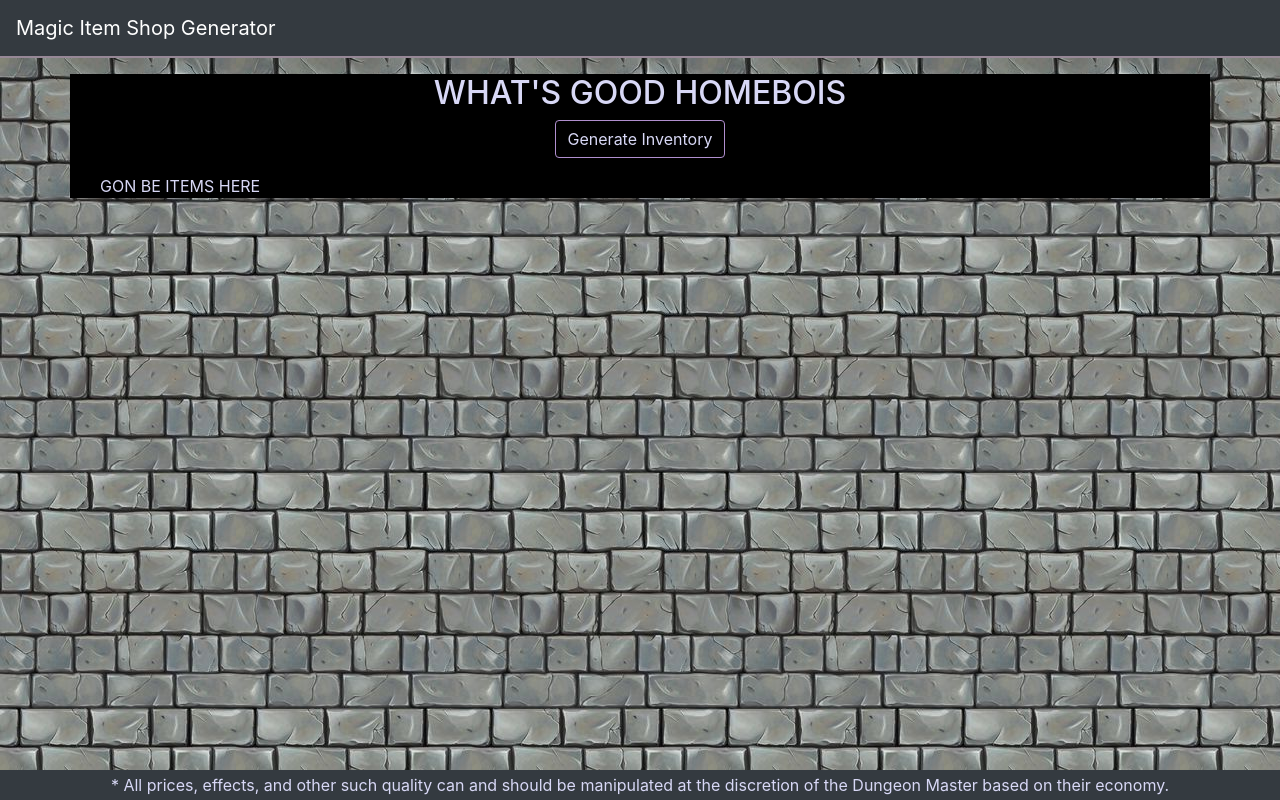
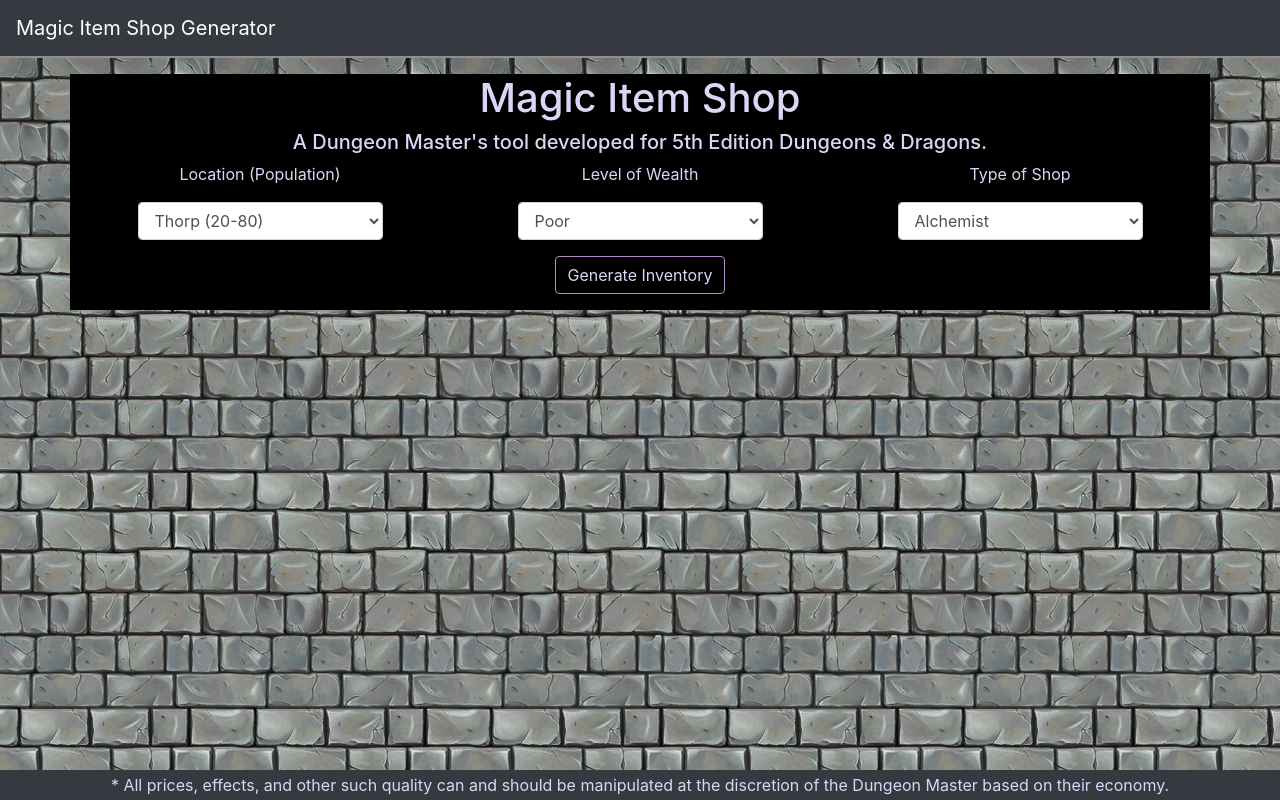
Before and after one commit to dylanawhite92/Vorpal, a website: page public/index.html in a window 1280 px wide. Drawn offline with nearby package versions, Linux system fonts and the light colour scheme.

Commit message:
added dropdown selectors for customization

```diff
--- a/public/css/style.css
+++ b/public/css/style.css
@@ -30,6 +30,10 @@
     position: absolute;
     bottom: 0;
     width: 100%;
-    height: 30px;
     line-height: 30px;
 }
+
+select {
+    width: 70%!important;
+    margin: auto;
+}
--- a/public/index.html
+++ b/public/index.html
@@ -19,15 +19,56 @@
     </nav>
 
     <div class="container mt-3">
-        <div clas="row">
-            <div class="col-md">
-                <div class="text-center" id="">
-                    <h2>WHAT'S GOOD HOMEBOIS</h2>
-                    <button class="btn btn-outline-secondary mb-3" id="generator">Generate Inventory</button>
+        <div class="row">
+            <div class="col">
+                <div class="text-center">
+                    <h1>Magic Item Shop</h1>
+                    <h5>A Dungeon Master's tool developed for 5th Edition Dungeons & Dragons.</h5>
                 </div>
             </div>
-            <div class="col-md">
-                <div id="item-results">GON BE ITEMS HERE</div>
+        </div>
+        <div class="row mb-3">
+            <div class="col-md-4 text-center">
+                <p>Location (Population)</p>
+                <select class="form-control" id="population-select">
+                    <option>Thorp (20-80)</option>
+                    <option>Hamlet (81-400)</option>
+                    <option>Village (401-900)</option>
+                    <option>Small Town (901-2,000)</option>
+                    <option>Large Town (2,001-5,000)</option>
+                    <option>Small City (5,001-12,000)</option>
+                    <option>Large City (12,001-25,000)</option>
+                    <option>Metropolis (25,001+)</option>
+                </select>
+            </div>
+            <div class="col-md-4 text-center">
+                <p>Level of Wealth</p>
+                <select class="form-control" id="wealth-select">
+                    <option>Poor</option>
+                    <option>Modest</option>
+                    <option>Comfortable</option>
+                    <option>Affluent</option>
+                    <option>Obscene</option>
+                </select>
+            </div>
+            <div class="col-md-4 text-center">
+                <p>Type of Shop</p>
+                <select class="form-control" id="type-select">
+                    <option>Alchemist</option>
+                    <option>Armorer</option>
+                    <option>Scribe</option>
+                    <option>Trader</option>
+                    <option>Wandwright</option>
+                    <option>Weaponsmith</option>
+                </select>
+            </div>
+        </div>
+        <div class="row">
+            <div class="col-md-12 text-center">
+                <button class="btn btn-outline-secondary mb-3" id="generator">Generate Inventory</button>
+            </div>
+            <div class="col-md-12">
+                <div id="item-results"></div>
                 <!-- <div id="loading"><img src="./images/sparkle.gif"></div> -->
             </div>
         </div>
--- a/public/js/main.js
+++ b/public/js/main.js
@@ -0,0 +1,11 @@
+// Testing
+
+$("#generator").on("click", function() {
+    alert(value);
+});
+
+$("select").on("change", function() {
+    var value = this.value
+
+    console.log(value);
+})
```
Also changed, not shown: README.md.
